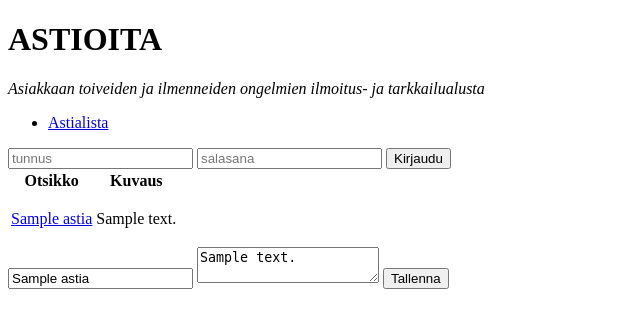
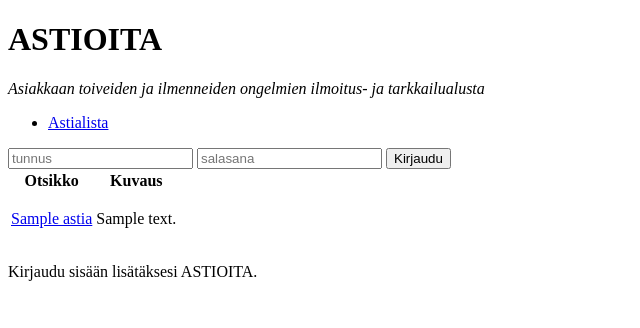
Before and after one commit to fergusq/astioita, a Flask app: template application/templates/astias/list.html in a window 1280 px wide. Shown: the top 328 px of the page, without its empty margins (0-640 px from the left). Run offline with Flask 2, Linux system fonts and the light colour scheme; tables that the repository leaves empty hold one stand-in row (values such as "Sample post"); the template is opened without the code that fills it: values that come from a table or form of the project are taken from there, most other values are stand-ins (such as "Sample title", 1, 10 or a date in 2020).

Commit message:
korjauksia

```diff
--- a/application/astias/views.py
+++ b/application/astias/views.py
@@ -19,7 +19,7 @@ def astias_edit(astia_id: str):
 	t: Astia = Astia.query.get(astia_id)
 	for column in ASTIA_COLUMNS:
 		if not column.validate(request.form):
-			return render_template("astias/list.html", astias=Astia.query.all()), 401
+			return render_template("astias/list.html", astias=Astia.query.all()), 400
 		column.set_from_form(t, request.form)
 
 	db.session().commit()
@@ -38,7 +38,7 @@ def astias_create():
 	t.creator_id = current_user.id
 	for column in ASTIA_COLUMNS:
 		if not column.validate(request.form):
-			return render_template("astias/list.html", astias=Astia.query.all()), 401
+			return render_template("astias/list.html", astias=Astia.query.all()), 400
 		column.set_from_form(t, request.form)
 
 	db.session().add(t)
--- a/application/templates/astias/list.html
+++ b/application/templates/astias/list.html
@@ -14,5 +14,9 @@
 		{% endfor %}
 	</table>
 
-	{% include "astias/form.html" %}
+	{% if current_user.is_authenticated %}
+		{% include "astias/form.html" %}
+	{% else %}
+		<p>Kirjaudu sisään lisätäksesi ASTIOITA.</p>
+	{% endif %}
 {% endblock %}
```
